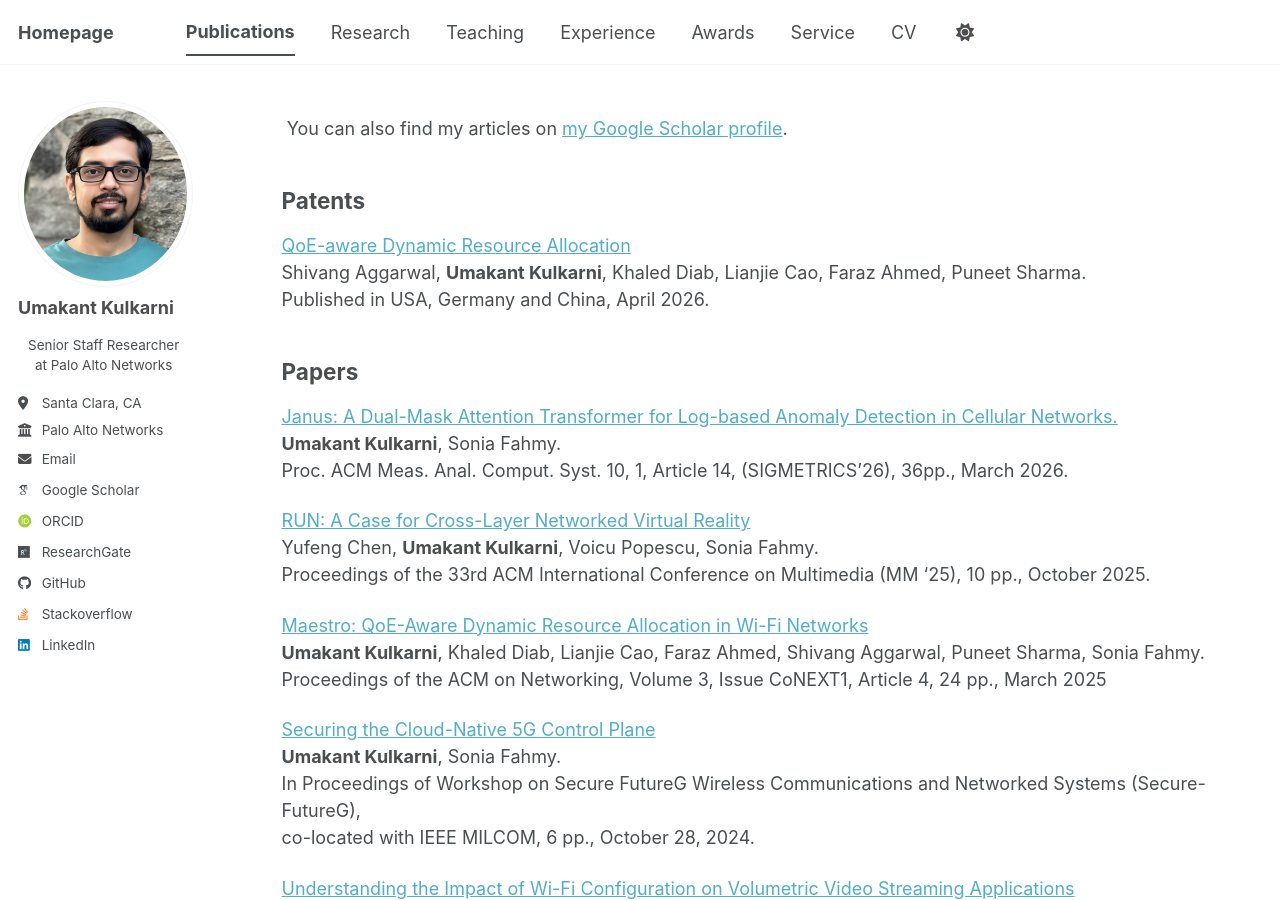
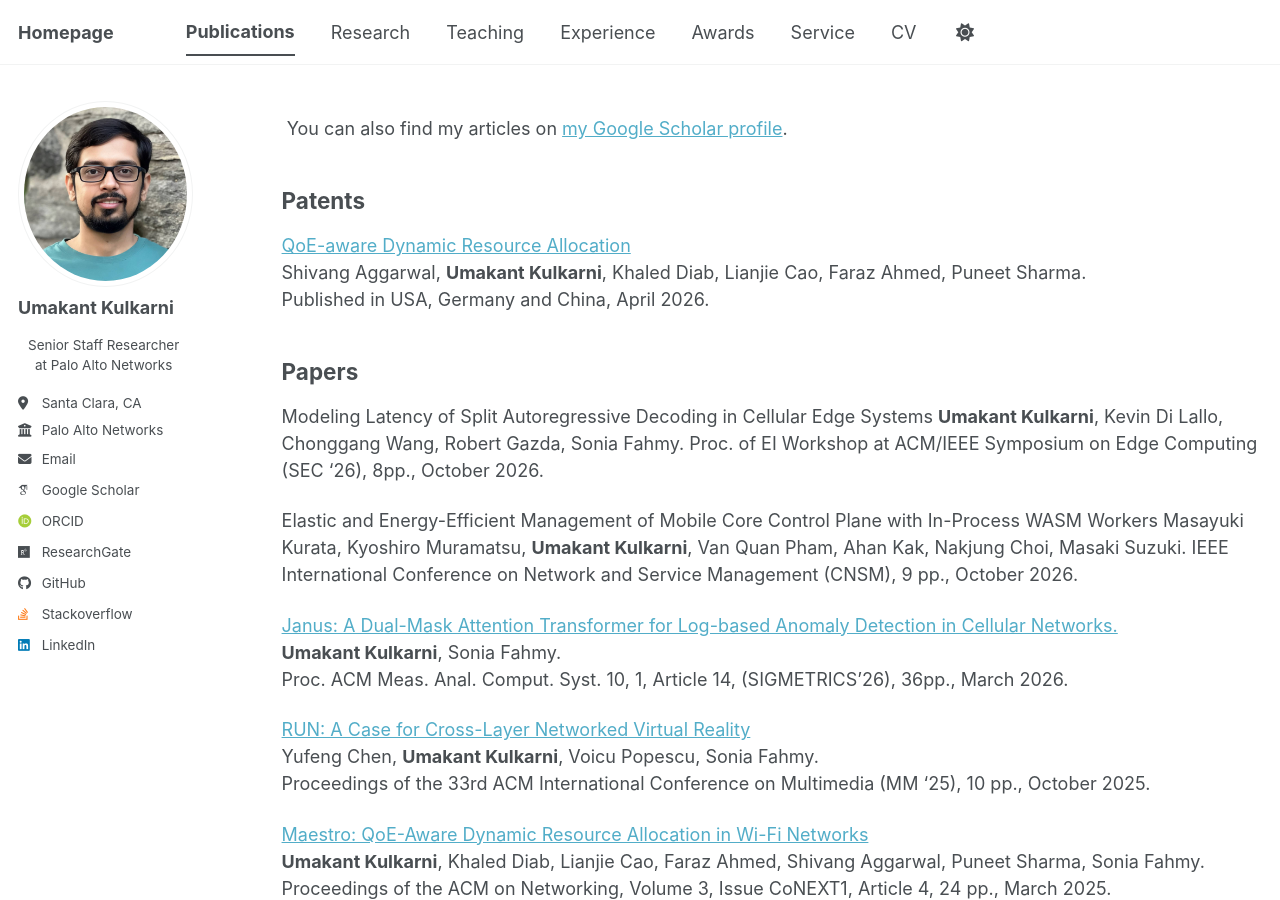
Before and after one commit to UmakantKulkarni/UmakantKulkarni.github.io, a Jekyll site: the page built from _pages/publications.md, in a window 1280 px wide and 900 px high. Built offline with Jekyll 4.4.1, drawn with Linux system fonts in a browser that asks for light colours; some web fonts are replaced; a script bundle is joined from its source files by our own code; library files that are not in the unit come from our copies.

Commit message:
Update publications.md

```diff
--- a/_pages/publications.md
+++ b/_pages/publications.md
@@ -44,6 +44,14 @@ Published in USA, Germany and China, April 2026.
 {% endif %}
 -->
 
+Modeling Latency of Split Autoregressive Decoding in Cellular Edge Systems
+**Umakant Kulkarni**, Kevin Di Lallo, Chonggang Wang, Robert Gazda, Sonia Fahmy.
+Proc. of EI Workshop at ACM/IEEE Symposium on Edge Computing (SEC '26), 8pp., October 2026.
+
+Elastic and Energy-Efficient Management of Mobile Core Control Plane with In-Process WASM Workers
+Masayuki Kurata, Kyoshiro Muramatsu, **Umakant Kulkarni**, Van Quan Pham, Ahan Kak, Nakjung Choi, Masaki Suzuki.
+IEEE International Conference on Network and Service Management (CNSM), 9 pp., October 2026.
+
 [Janus: A Dual-Mask Attention Transformer for Log-based Anomaly Detection in Cellular Networks.](https://doi.org/10.1145/3788096)
 **Umakant Kulkarni**, Sonia Fahmy.
 Proc. ACM Meas. Anal. Comput. Syst. 10, 1, Article 14, (SIGMETRICS'26), 36pp., March 2026.
@@ -54,7 +62,7 @@ Proceedings of the 33rd ACM International Conference on Multimedia (MM '25), 10
 
 [Maestro: QoE-Aware Dynamic Resource Allocation in Wi-Fi Networks](https://dl.acm.org/doi/10.1145/3709371)
 **Umakant Kulkarni**, Khaled Diab, Lianjie Cao, Faraz Ahmed, Shivang Aggarwal, Puneet Sharma, Sonia Fahmy.
-Proceedings of the ACM on Networking, Volume 3, Issue CoNEXT1, Article 4, 24 pp., March 2025
+Proceedings of the ACM on Networking, Volume 3, Issue CoNEXT1, Article 4, 24 pp., March 2025.
 
 [Securing the Cloud-Native 5G Control Plane](https://ieeexplore.ieee.org/abstract/document/10774032)
 **Umakant Kulkarni**, Sonia Fahmy.
```
